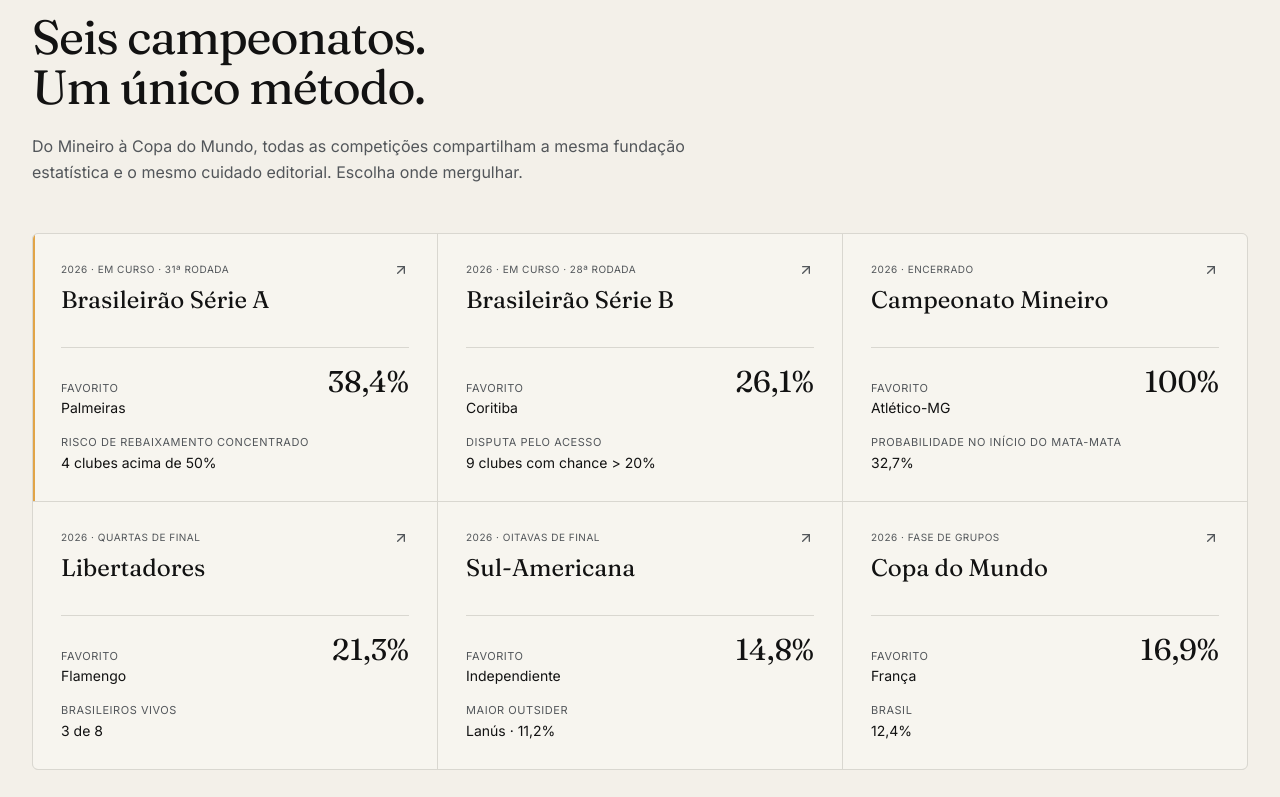
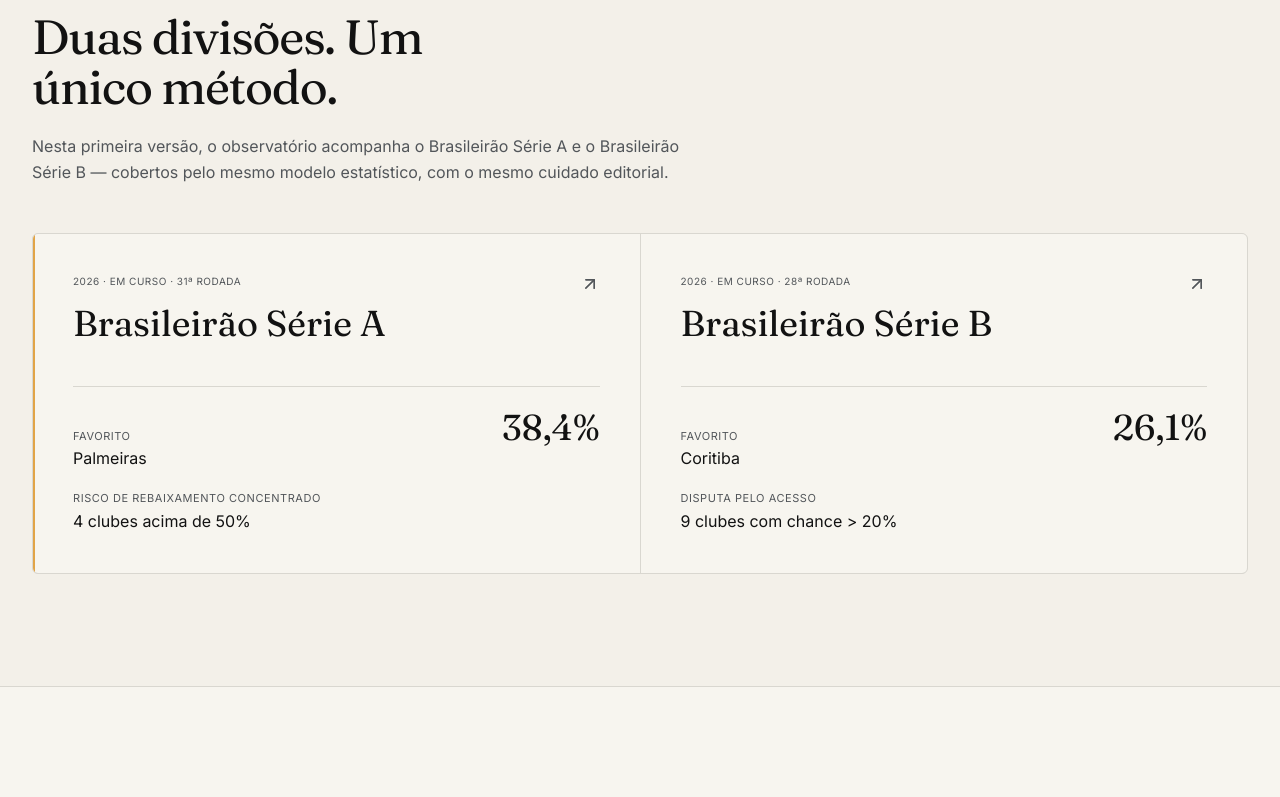
Before and after one commit to ThalesGSN/probabilidades-futebol-v2, a Next.js app: page / in a window 1280 px wide. Shown: the part 1740-2537 px from the top of the page. Built offline with nearby package versions, Linux system fonts and the light colour scheme.

Commit message:
feat: redesign grid layout to two-column with highlighted leader probability\n\nUpdate grid to two-column layout with larger cards and improve typography for better readability.

```diff
--- a/components/championships-grid.tsx
+++ b/components/championships-grid.tsx
@@ -1,8 +1,10 @@
+import Link from "next/link"
 import { ArrowUpRight } from "lucide-react"
 
 const championships = [
   {
     name: "Brasileirão Série A",
+    href: "/clubes#serie-a",
     season: "2026",
     status: "Em curso · 31ª rodada",
     leader: "Palmeiras",
@@ -12,43 +14,12 @@ const championships = [
   },
   {
     name: "Brasileirão Série B",
+    href: "/clubes#serie-b",
     season: "2026",
     status: "Em curso · 28ª rodada",
     leader: "Coritiba",
     leaderProb: "26,1%",
     secondary: { label: "Disputa pelo acesso", value: "9 clubes com chance > 20%" },
-  },
-  {
-    name: "Campeonato Mineiro",
-    season: "2026",
-    status: "Encerrado",
-    leader: "Atlético-MG",
-    leaderProb: "100%",
-    secondary: { label: "Probabilidade no início do mata-mata", value: "32,7%" },
-  },
-  {
-    name: "Libertadores",
-    season: "2026",
-    status: "Quartas de final",
-    leader: "Flamengo",
-    leaderProb: "21,3%",
-    secondary: { label: "Brasileiros vivos", value: "3 de 8" },
-  },
-  {
-    name: "Sul-Americana",
-    season: "2026",
-    status: "Oitavas de final",
-    leader: "Independiente",
-    leaderProb: "14,8%",
-    secondary: { label: "Maior outsider", value: "Lanús · 11,2%" },
-  },
-  {
-    name: "Copa do Mundo",
-    season: "2026",
-    status: "Fase de grupos",
-    leader: "França",
-    leaderProb: "16,9%",
-    secondary: { label: "Brasil", value: "12,4%" },
   },
 ]
 
@@ -60,21 +31,21 @@ export function ChampionshipsGrid() {
           <div className="max-w-2xl">
             <span className="text-xs uppercase tracking-[0.18em] text-muted-foreground">Competições ativas</span>
             <h2 className="mt-3 font-serif text-4xl leading-[1.05] tracking-tight text-balance lg:text-5xl">
-              Seis campeonatos. Um único método.
+              Duas divisões. Um único método.
             </h2>
             <p className="mt-5 text-base leading-relaxed text-muted-foreground text-pretty">
-              Do Mineiro à Copa do Mundo, todas as competições compartilham a mesma fundação estatística e o
-              mesmo cuidado editorial. Escolha onde mergulhar.
+              Nesta primeira versão, o observatório acompanha o Brasileirão Série A e o Brasileirão Série B —
+              cobertos pelo mesmo modelo estatístico, com o mesmo cuidado editorial.
             </p>
           </div>
         </div>
 
-        <div className="grid gap-px overflow-hidden rounded-md border border-border bg-border sm:grid-cols-2 lg:grid-cols-3">
+        <div className="grid gap-px overflow-hidden rounded-md border border-border bg-border md:grid-cols-2">
           {championships.map((c) => (
-            <a
+            <Link
               key={c.name}
-              href="#"
-              className="group relative flex flex-col justify-between gap-8 bg-background p-7 transition-colors hover:bg-card"
+              href={c.href}
+              className="group relative flex flex-col justify-between gap-10 bg-background p-8 transition-colors hover:bg-card lg:p-10"
             >
               <div>
                 <div className="flex items-start justify-between gap-3">
@@ -82,31 +53,33 @@ export function ChampionshipsGrid() {
                     <p className="font-mono text-[10px] uppercase tracking-wider text-muted-foreground">
                       {c.season} · {c.status}
                     </p>
-                    <h3 className="mt-2 font-serif text-2xl leading-tight text-foreground">{c.name}</h3>
+                    <h3 className="mt-3 font-serif text-3xl leading-tight text-foreground lg:text-4xl">
+                      {c.name}
+                    </h3>
                   </div>
-                  <ArrowUpRight className="h-4 w-4 text-muted-foreground transition-all group-hover:-translate-y-0.5 group-hover:translate-x-0.5 group-hover:text-foreground" />
+                  <ArrowUpRight className="h-5 w-5 text-muted-foreground transition-all group-hover:-translate-y-0.5 group-hover:translate-x-0.5 group-hover:text-foreground" />
                 </div>
               </div>
 
-              <div className="space-y-4">
-                <div className="flex items-baseline justify-between border-t border-border pt-4">
+              <div className="space-y-5">
+                <div className="flex items-baseline justify-between border-t border-border pt-5">
                   <div>
                     <p className="text-[11px] uppercase tracking-wider text-muted-foreground">Favorito</p>
-                    <p className="mt-0.5 text-sm text-foreground">{c.leader}</p>
+                    <p className="mt-0.5 text-base text-foreground">{c.leader}</p>
                   </div>
-                  <p className="tabular font-serif text-3xl text-foreground">{c.leaderProb}</p>
+                  <p className="tabular font-serif text-4xl text-foreground">{c.leaderProb}</p>
                 </div>
 
                 <div>
                   <p className="text-[11px] uppercase tracking-wider text-muted-foreground">{c.secondary.label}</p>
-                  <p className="mt-0.5 text-sm text-foreground">{c.secondary.value}</p>
+                  <p className="mt-0.5 text-base text-foreground">{c.secondary.value}</p>
                 </div>
               </div>
 
               {c.accent && (
                 <span className="absolute left-0 top-0 h-full w-0.5 bg-accent" aria-hidden="true" />
               )}
-            </a>
+            </Link>
           ))}
         </div>
       </div>
--- a/components/site-footer.tsx
+++ b/components/site-footer.tsx
@@ -3,7 +3,7 @@ import Link from "next/link"
 const groups = [
   {
     title: "Competições",
-    links: ["Brasileirão A", "Brasileirão B", "Mineiro", "Libertadores", "Sul-Americana", "Copa do Mundo"],
+    links: ["Brasileirão Série A", "Brasileirão Série B"],
   },
   {
     title: "Explorar",
```
